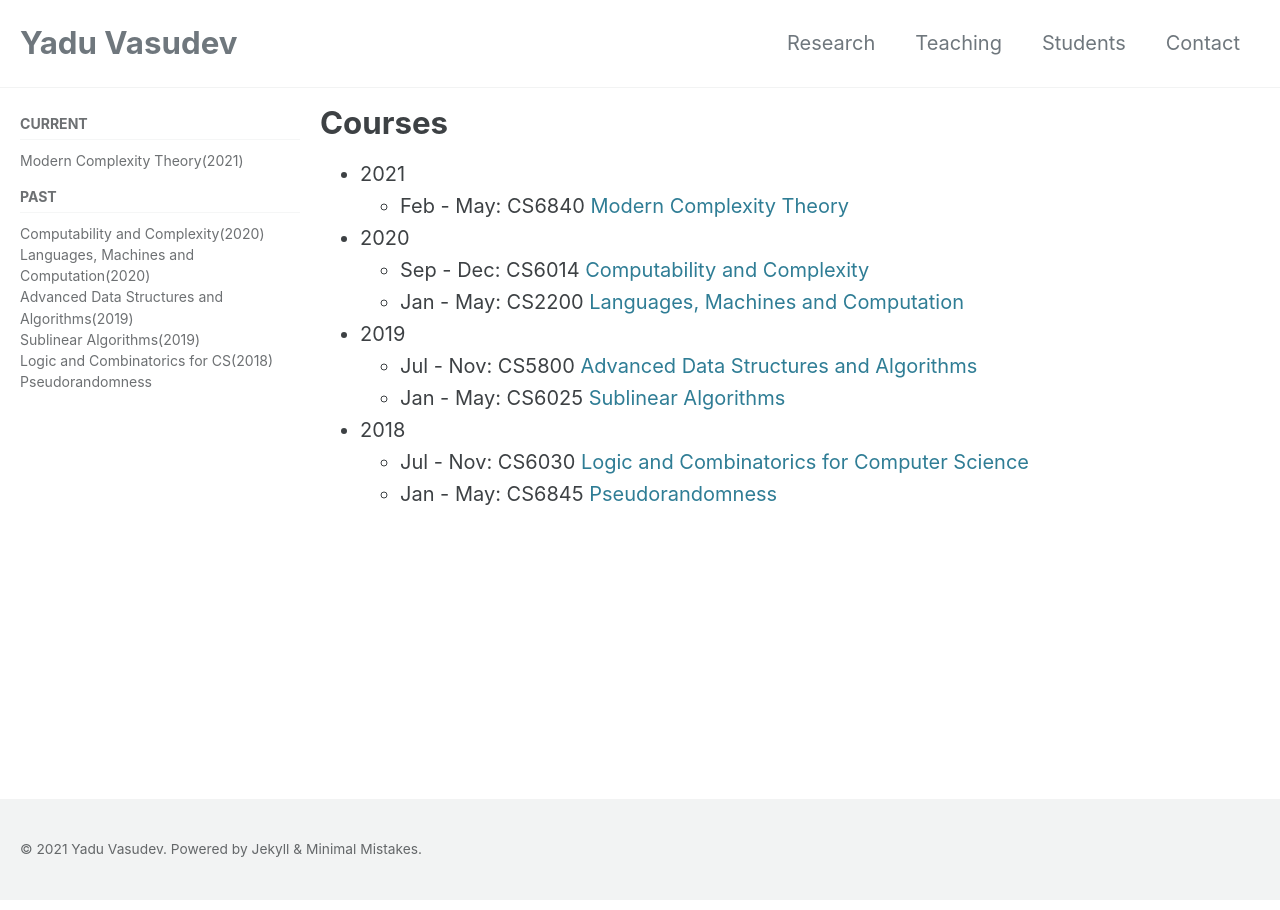
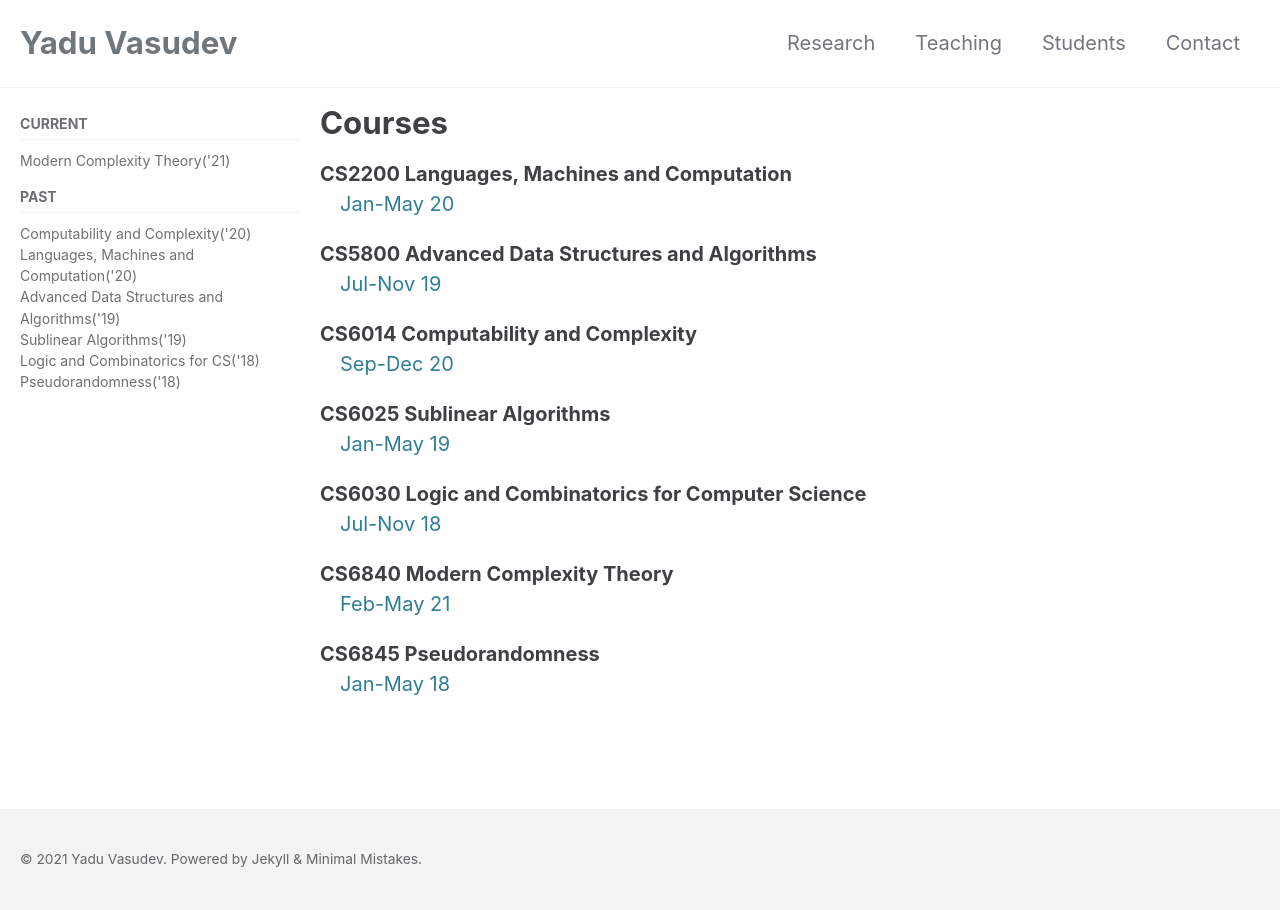
Before and after one commit to yaduvasudev/yaduvasudev.github.io, a Jekyll site: the page built from _pages/courses.md, in a window 1280 px wide. Built offline with Jekyll 4.4.1, drawn with Linux system fonts in a browser that asks for light colours; cached includes are drawn as plain includes.

Commit message:
courses, dt/dd
change layout of list of courses. change font size of dt/dd

```diff
--- a/_data/navigation.yml
+++ b/_data/navigation.yml
@@ -17,19 +17,19 @@ main:
 courses:
   - title: "Current"
     children:
-      - title: "Modern Complexity Theory(2021)"
+      - title: "Modern Complexity Theory('21)"
         url: /courses/6840/21/
   - title: "Past"
     children:
-      - title: "Computability and Complexity(2020)"
+      - title: "Computability and Complexity('20)"
         url: /courses/6014/20/
-      - title: "Languages, Machines and Computation(2020)"
+      - title: "Languages, Machines and Computation('20)"
         url: /courses/2200/20/
-      - title: "Advanced Data Structures and Algorithms(2019)"
+      - title: "Advanced Data Structures and Algorithms('19)"
         url: /courses/5800/19/
-      - title: "Sublinear Algorithms(2019)"
+      - title: "Sublinear Algorithms('19)"
         url: /courses/6025/19/
-      - title: "Logic and Combinatorics for CS(2018)"
+      - title: "Logic and Combinatorics for CS('18)"
         url: /courses/6030/18/
-      - title: "Pseudorandomness"
+      - title: "Pseudorandomness('18)"
         url: /courses/6845/18/
--- a/_pages/courses.md
+++ b/_pages/courses.md
@@ -7,14 +7,23 @@ classes: wide
 title: Courses
 ---
 
-- 2021
-  - Feb - May: CS6840 [Modern Complexity Theory](6840/21/)
-- 2020
-  - Sep - Dec: CS6014 [Computability and Complexity](6014/20/)
-  - Jan - May: CS2200 [Languages, Machines and Computation](2200/20/)
-- 2019
-  - Jul - Nov: CS5800 [Advanced Data Structures and Algorithms](5800/19/)
-  - Jan - May: CS6025 [Sublinear Algorithms](6025/19/)
-- 2018
-  - Jul - Nov: CS6030 [Logic and Combinatorics for Computer Science](6030/18/)
-  - Jan - May: CS6845 [Pseudorandomness](6845/18/)
+CS2200 Languages, Machines and Computation
+: [Jan-May 20](2200/20/)
+
+CS5800 Advanced Data Structures and Algorithms
+: [Jul-Nov 19](5800/19/)
+
+CS6014 Computability and Complexity
+: [Sep-Dec 20](6014/20/)
+
+CS6025 Sublinear Algorithms
+: [Jan-May 19](6025/19/)
+
+CS6030 Logic and Combinatorics for Computer Science
+: [Jul-Nov 18](6030/18/)
+
+CS6840 Modern Complexity Theory
+: [Feb-May 21](6840/21/)
+
+CS6845 Pseudorandomness
+: [Jan-May 18](6845/18/)
--- a/_sass/minimal-mistakes/_page.scss
+++ b/_sass/minimal-mistakes/_page.scss
@@ -144,7 +144,7 @@ body {
   dd {
     margin-left: 1em;
     font-family: $sans-serif;
-    font-size: $type-size-6;
+    font-size: $type-size-5;
   }
 
   .small {
```
